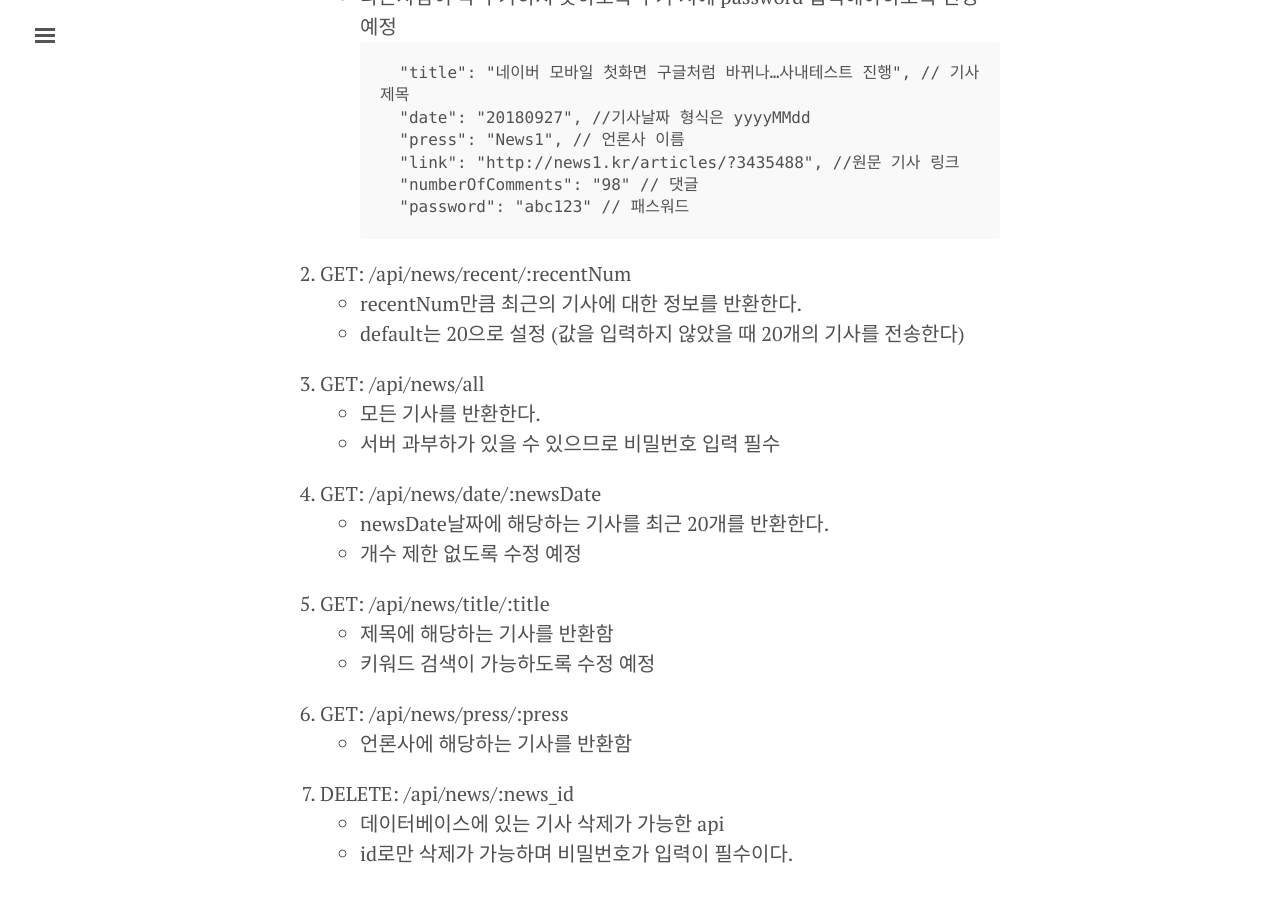
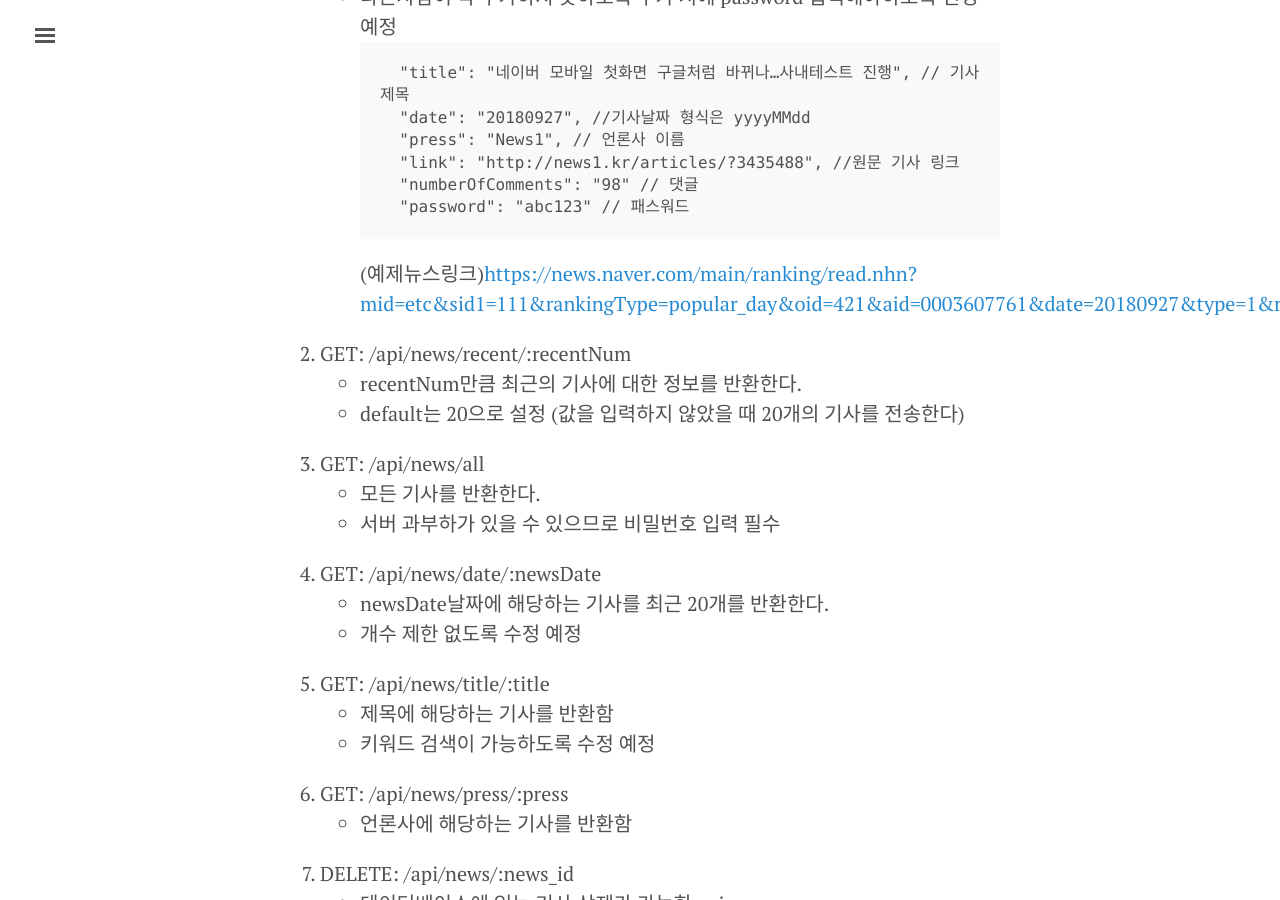
Before and after one commit to GND123/GND123.github.io, a Jekyll site: the page built from _posts/2018-09-18-FOOT.md, in a window 1280 px wide and 900 px high, scrolled down 1276 px. Built offline with Jekyll 4.4.1, drawn with Linux system fonts in a browser that asks for light colours.

Commit message:
Update 2018-09-18-FOOT.md

```diff
--- a/_posts/2018-09-18-FOOT.md
+++ b/_posts/2018-09-18-FOOT.md
@@ -50,6 +50,7 @@ editor: jiwoo
   "numberOfComments": "98" // 댓글
   "password": "abc123" // 패스워드
   ~~~
+  (예제뉴스링크)<https://news.naver.com/main/ranking/read.nhn?mid=etc&sid1=111&rankingType=popular_day&oid=421&aid=0003607761&date=20180927&type=1&rankingSeq=9&rankingSectionId=105>
 
 2. GET: /api/news/recent/:recentNum
  * recentNum만큼 최근의 기사에 대한 정보를 반환한다.
```
